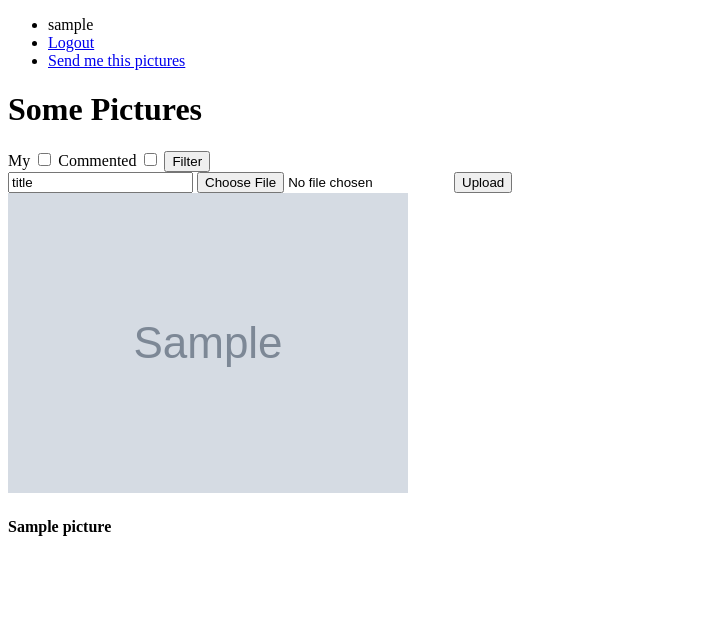
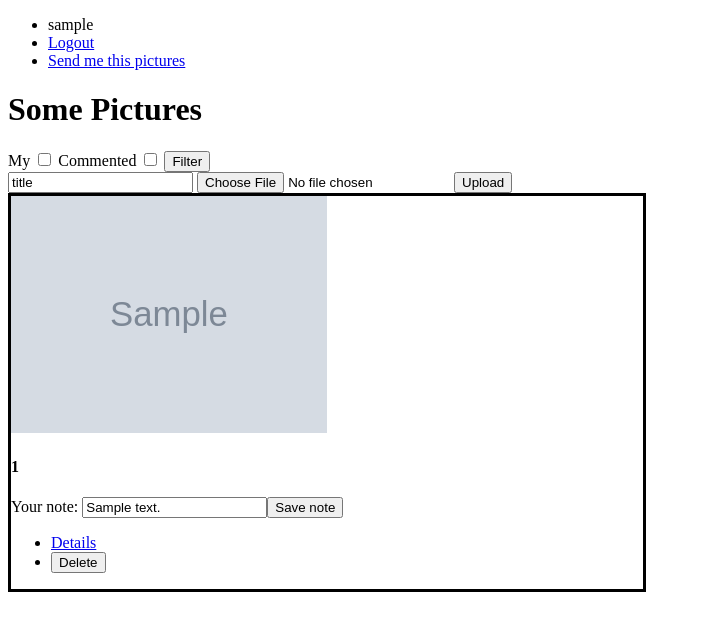
Before and after one commit to i-k-i/pics, a Django app: page / in a window 1280 px wide. Shown: the top 631 px of the page, without its empty margins (0-701 px from the left). Run offline with Django 3.2, Linux system fonts and the light colour scheme; a user stored in the database is signed in; tables that the repository leaves empty hold one stand-in row (values such as "Sample post"); grey boxes marked "Sample" are stand-in pictures; parts of the project's set-up code (start-up, migrations or seed data) failed here and were passed over.

Commit message:
front.stop

```diff
--- a/pics/gallery/serializers.py
+++ b/pics/gallery/serializers.py
@@ -18,9 +18,6 @@ class PictureSerializer(serializers.ModelSerializer):
         serializer = NoteSerializer(instance = query_set)
         return serializer.data
 
-    # def save(self, *args, **kwargs):
-    #     import ipdb; ipdb.set_trace()
-
     class Meta:
         model = models.Picture
         fields = ('id', 'image_path', 'note', 'user', 'title')
--- a/pics/gallery/static/css/gallery.css
+++ b/pics/gallery/static/css/gallery.css
@@ -8,6 +8,11 @@
 }
 
 
-.image img {
+.picrureBox img {
     max-width: 50%;
 }
+
+.picrureBox {
+    max-width: 50%;
+    border:solid
+}
--- a/pics/gallery/static/js/gallery.js
+++ b/pics/gallery/static/js/gallery.js
@@ -1,7 +1,6 @@
 var api_urls = {
   'pictures': 'api/pictures/',
 }
-
 
 function reload_gallery() {
   $.ajax({
@@ -11,24 +10,28 @@ function reload_gallery() {
       format: "json",
     },
     success: function(response) {
-      $('.image').remove();
+      $('.picrureBox').remove();
       $.each(response, function(k,v){
-        $(`<div class="image">
+        $(`<div class="picrureBox">
             <img src='${v.image_path}' alt=${v.title}/>
-          <h4>${v.title}
-          </h4>
+            <h4>${v.id}</h4>
+            Your note: <input id="note_${v.id}" type = "text" value="${v.note.text}"><button href="${api_urls['pictures']}${v.id}" class="delete_img">Save note</button>
+            <ul>
+              <li><a href="${api_urls['pictures']}${v.id}">Details</a></li>
+              <li><button href="${api_urls['pictures']}${v.id}" class="delete_img">Delete</button></li>
+            <ul>
           </div>`).appendTo('#picturesContainer')
       })
 
     },
     error: function(xhr) {
-      //Do Something to handle error
+      console.log(xhr)
     }
 })};
 
 $('#apply_filter').on('click', function() {reload_gallery()});
 
-$(document).ready(function(){reload_gallery()})
+
 $('.upload_btn').on('click', function() {
   var fd = new FormData();
   var files = $('#image_path')[0].files[0];
@@ -46,6 +49,8 @@ $('.upload_btn').on('click', function() {
     success: function(response){
       if(response != 0){
         alert('file uploaded');
+        $('#upload_form').trigger('reset')
+        reload_gallery()
       }
       else{
         alert('file not uploaded');
@@ -53,6 +58,12 @@ $('.upload_btn').on('click', function() {
     },
 
   })
+});
 
+$('.delete_img').click(function(){
+  console.log(123)
+});
+
+$(document).ready(function(){
   reload_gallery()
 });
--- a/pics/gallery/templates/gallery/gallery.html
+++ b/pics/gallery/templates/gallery/gallery.html
@@ -10,7 +10,7 @@
         <input id="apply_filter" type="button" value="Filter">
     </form>
 {% if request.user.is_authenticated %}
-    <form action="{% url 'gallery:pics_list'%}" method="post" enctype="multipart/form-data">
+    <form action="{% url 'gallery:pics_list'%}" method="post" enctype="multipart/form-data" id="upload_form">
         {% csrf_token %}
         <input type="text" id="file_title" name="title" value="title">
         <input type="file" id="image_path" name="image_path">
```
Also changed, not shown: pics/gallery/api.py (+1 -15 lines). Lines whose indentation alone changed are shown as unchanged.
